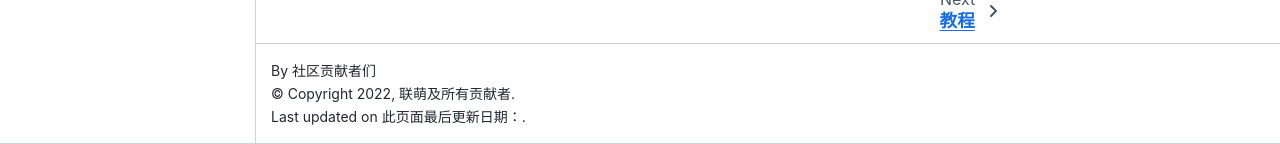
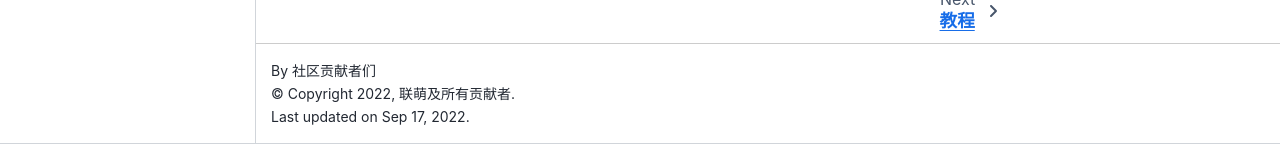
Before and after one commit to Lianmoe/Lianmoe-Tutorial, a Sphinx documentation site: the page built from docs/index.md, in a window 1280 px wide and 1167 px high. Shown: the part 1023-1167 px from the top of the window. Built offline with Sphinx 7.4.7 and the Sphinx Book theme 1.1.4, drawn with Linux system fonts in a browser that asks for light colours; pages that are not in the unit, such as notebooks, are missing from menus.

Commit message:
Update conf.py

```diff
--- a/docs/conf.py
+++ b/docs/conf.py
@@ -65,7 +65,7 @@ html_theme_options = {
 html_logo = "images/Bookicon.png"
 html_favicon = "images/Bookicon.ico"
 html_title = "联萌社区教程项目"
-html_last_updated_fmt = "此页面最后更新日期："
+html_last_updated_fmt = ""
 
 # -- Options for EPUB output
 epub_show_urls = 'footnote'
```
